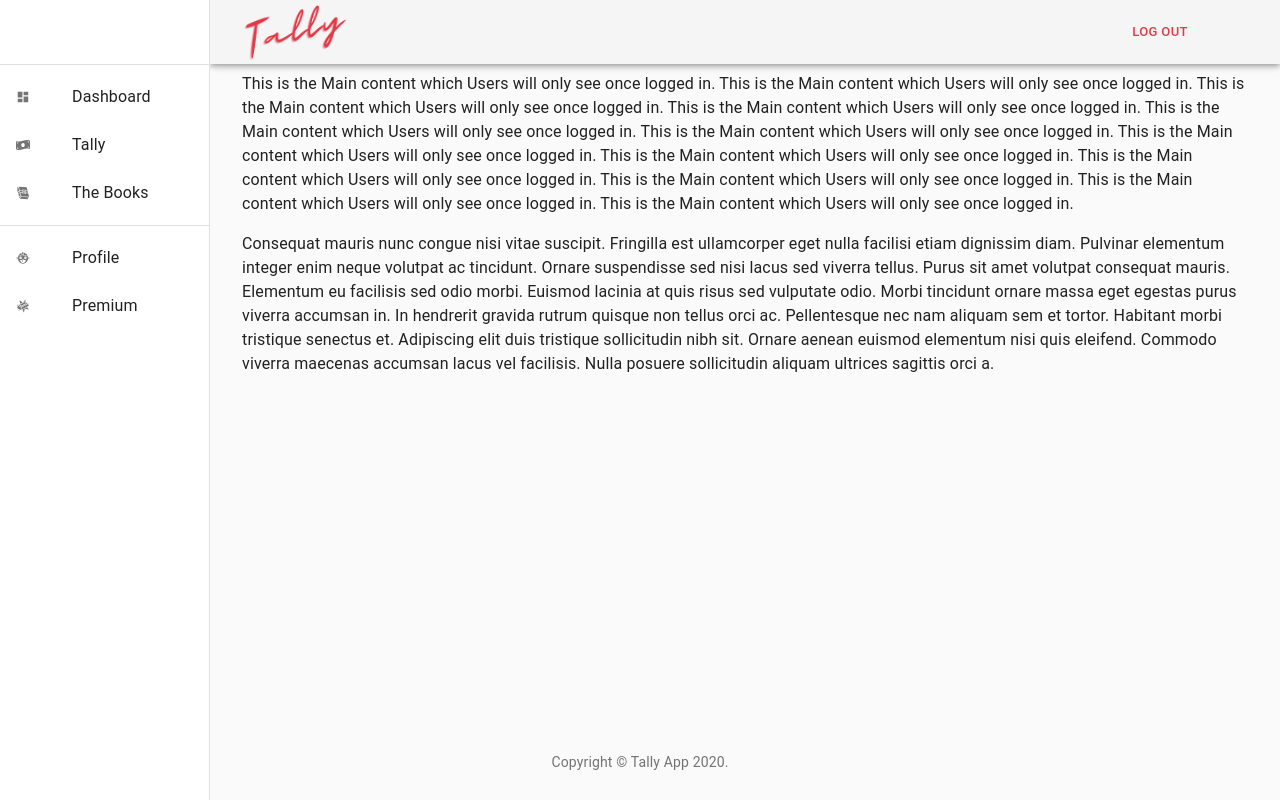
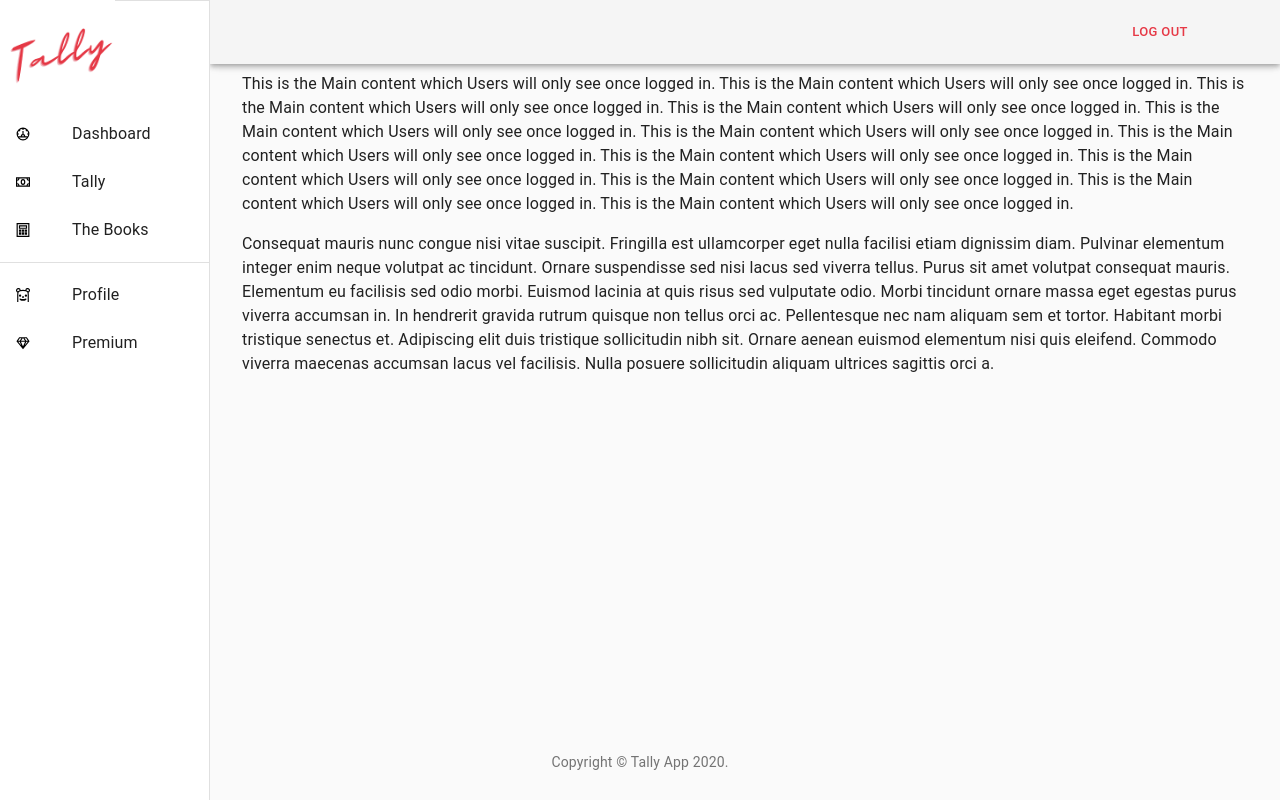
Before and after one commit to awalemandi/tally, a React (Create React App) app: page /home in a window 1280 px wide. Built offline with nearby package versions, Linux system fonts and the light colour scheme.

Commit message:
updated icons for menu

```diff
--- a/src/components/layout/Navbar.tsx
+++ b/src/components/layout/Navbar.tsx
@@ -20,6 +20,14 @@ import { makeStyles, useTheme } from '@material-ui/core/styles';
 import { RiDashboardFill } from 'react-icons/ri';
 import { FaMoneyBillWave } from 'react-icons/fa';
 import { GiSecretBook, GiBabyFace, GiGoldBar } from 'react-icons/gi';
+import {
+	GrDashboard,
+	GrBarChart,
+	GrCurrency,
+	GrCalculator,
+	GrGremlin,
+	GrDiamond,
+} from 'react-icons/gr';
 
 import Logo from '../../images/tally.png';
 
@@ -56,6 +64,7 @@ const useStyles = makeStyles(theme => ({
 	navbar: {
 		height: '4rem',
 		display: 'flex',
+		flexDirection: 'row',
 		justifyContent: 'space-between',
 		alignItems: 'center',
 	},
@@ -67,6 +76,7 @@ const useStyles = makeStyles(theme => ({
 		alignSelf: 'center',
 	},
 	buttonContainer: {
+		justifySelf: 'end',
 		width: '12rem',
 		display: 'flex',
 		justifyContent: 'space-evenly',
@@ -88,24 +98,27 @@ export const Navbar = () => {
 
 	const drawer = (
 		<div>
-			<div className={classes.toolbar} />
+			{/* <div className={classes.toolbar} /> */}
+			<Link to='/'>
+				<img src={Logo} className={classes.logo} />
+			</Link>
 			<Divider />
 			<List>
 				<ListItem button>
 					<ListItemIcon>
-						<RiDashboardFill />
+						<GrDashboard />
 					</ListItemIcon>
 					<ListItemText primary='Dashboard' />
 				</ListItem>
 				<ListItem button>
 					<ListItemIcon>
-						<FaMoneyBillWave />
+						<GrCurrency />
 					</ListItemIcon>
 					<ListItemText primary='Tally' />
 				</ListItem>
 				<ListItem button>
 					<ListItemIcon>
-						<GiSecretBook />
+						<GrCalculator />
 					</ListItemIcon>
 					<ListItemText primary='The Books' />
 				</ListItem>
@@ -114,13 +127,13 @@ export const Navbar = () => {
 			<List>
 				<ListItem button>
 					<ListItemIcon>
-						<GiBabyFace />
+						<GrGremlin />
 					</ListItemIcon>
 					<ListItemText primary='Profile' />
 				</ListItem>
 				<ListItem button>
 					<ListItemIcon>
-						<GiGoldBar />
+						<GrDiamond />
 					</ListItemIcon>
 					<ListItemText primary='Premium' />
 				</ListItem>
@@ -142,9 +155,13 @@ export const Navbar = () => {
 					>
 						<MenuIcon />
 					</IconButton>
-					<Link to='/'>
-						<img src={Logo} className={classes.logo} />
-					</Link>
+					<div></div>
+					<Hidden mdUp>
+						<Link to='/'>
+							<img src={Logo} className={classes.logo} />
+						</Link>
+					</Hidden>
+					<div></div>
 					<Box className={classes.buttonContainer}>
 						<Link to='/login' className={classes.navLink}>
 							<Button
```
Also changed, not shown: 1 other file (tests, documents, lock files or other folders).
